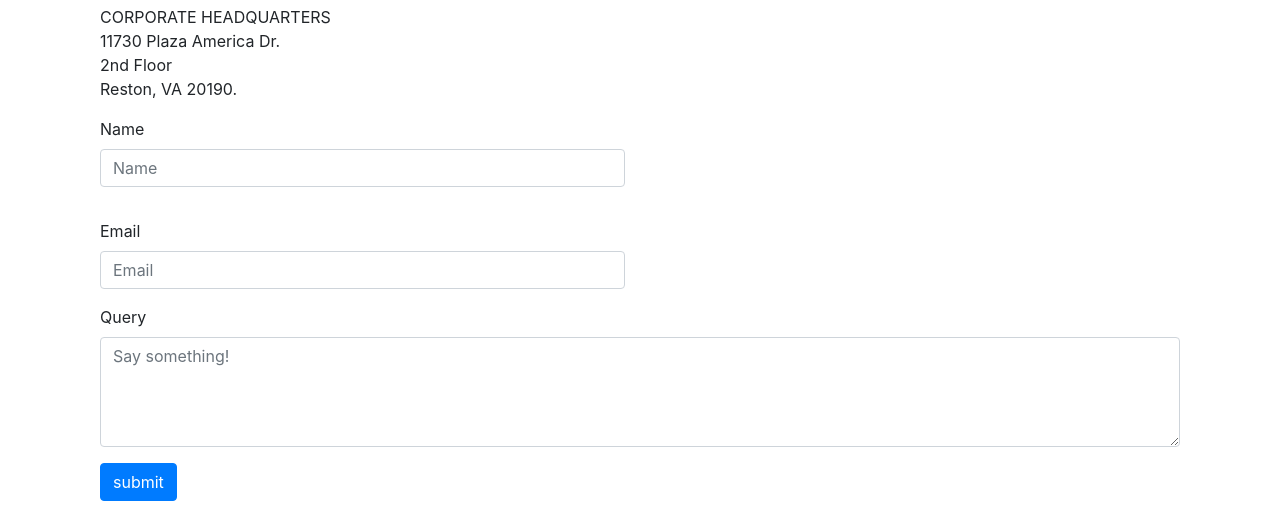
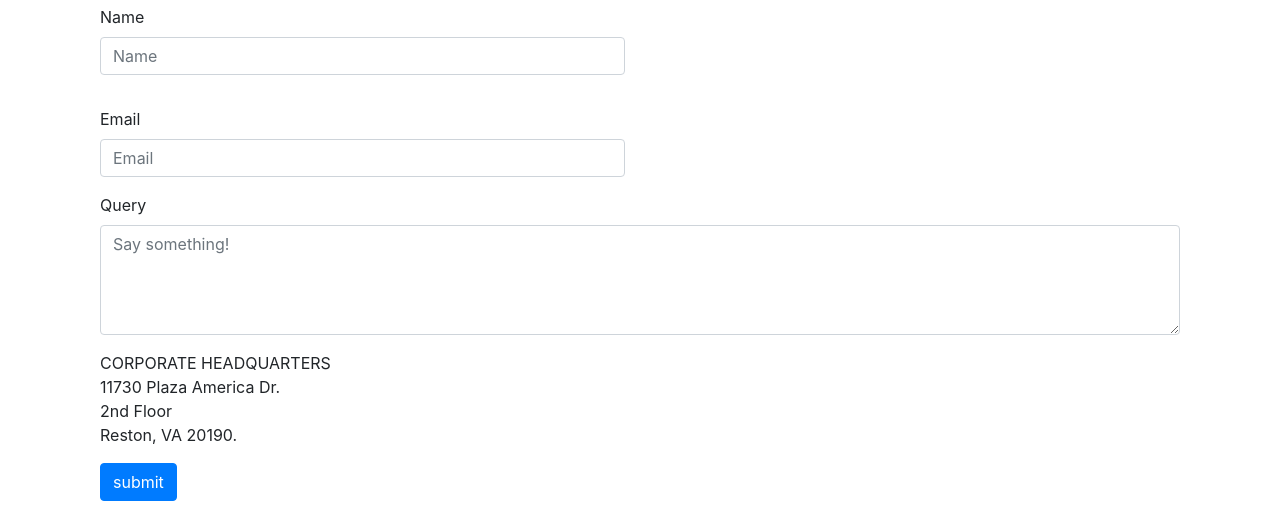
Before and after one commit to 2502-feb25-java-org/stephen_project0, a plain HTML site: page Project0/Contact Us.html in a window 1280 px wide. Shown: the part 122-638 px from the top of the page. Drawn offline with nearby package versions, Linux system fonts and the light colour scheme.

```diff
--- a/Project0/Contact Us.html
+++ b/Project0/Contact Us.html
@@ -76,12 +76,7 @@
                 <form action="https://foo.com" method="GET">
                     <fieldset>
                         <div class="form-group">
-                            <p>
-                                CORPORATE HEADQUARTERS<br>
-                                11730 Plaza America Dr.<br>
-                                2nd Floor<br>
-                                Reston, VA 20190.
-                            </p>
+
                             <div class="row">
                                 <div class="form-group col-md-6">
                                     <label for="name">Name</label>
@@ -103,6 +98,14 @@
                             <label for="Query">Query</label>
                             <textarea rows="4" cols="100" class="form-control" name="query" id="query" required
                                 onchange="saveChanges();" placeholder="Say something!"></textarea>
+                        </div>
+                        <div class="form-group">
+                            <p>
+                                CORPORATE HEADQUARTERS<br>
+                                11730 Plaza America Dr.<br>
+                                2nd Floor<br>
+                                Reston, VA 20190.
+                            </p>
                         </div>
                         <div class="form-group">
                             <input type="submit" class="btn btn-primary" value="submit" onclick="validate();">
```
Also changed, not shown: Project0/Scripts/Sign Up.JS (+8 -0 lines), Project0/Sign Up.html (+0 -9 lines).
